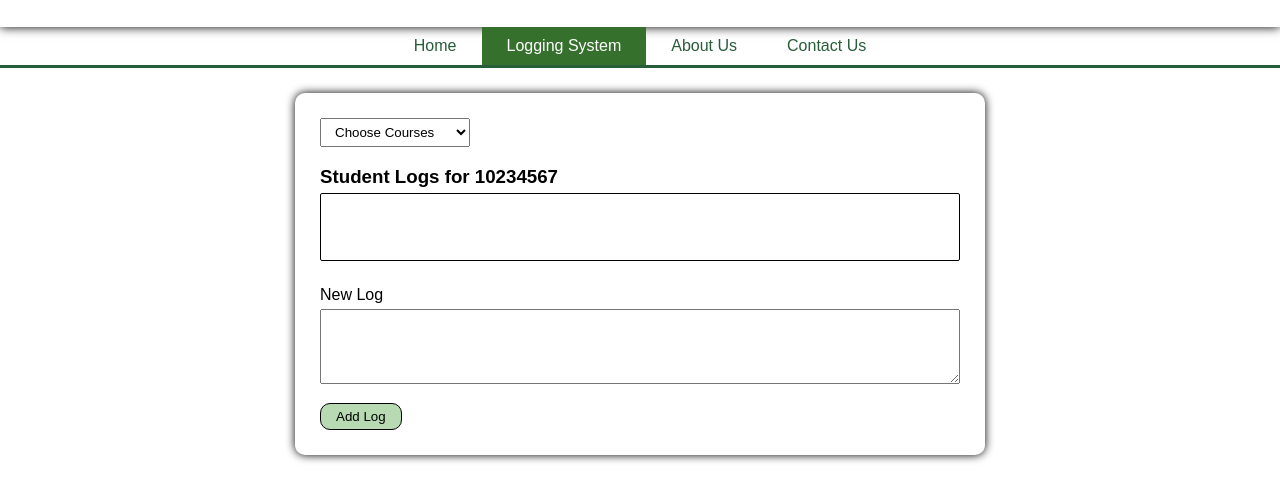
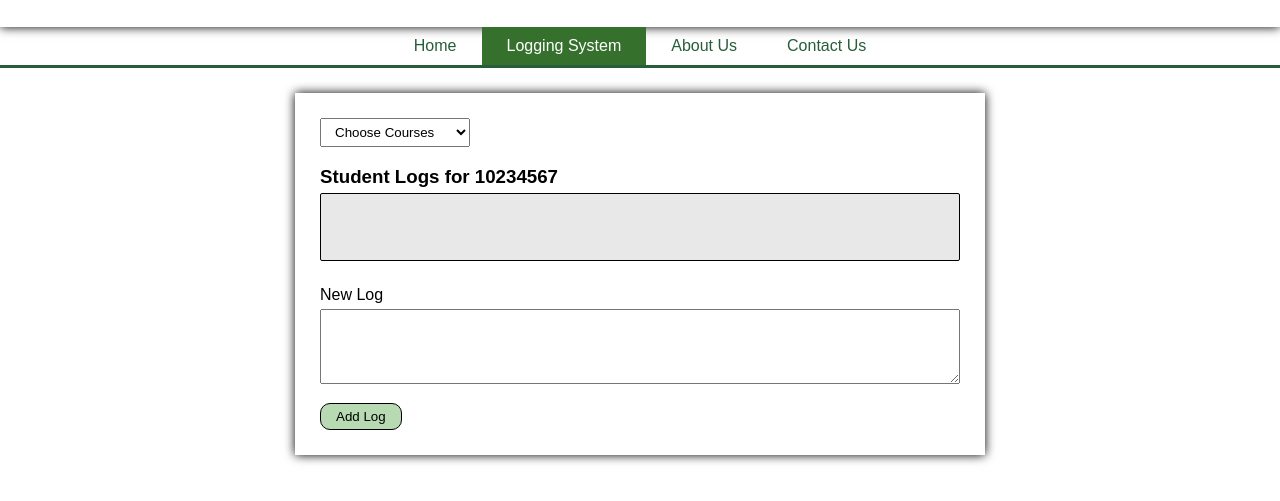
Before and after one commit to WestynD/Dark-Mode-and-UVU-Branding, a website: page public/index.html in a window 1280 px wide. Shown: the part 61-562 px from the top of the page. Drawn offline with Linux system fonts and the light colour scheme; no server answers; a web font is replaced by a local one.

Commit message:
1 binaries uploaded

```diff
--- a/public/style.css
+++ b/public/style.css
@@ -63,7 +63,6 @@ form {
   box-shadow: 0px 0px 10px black;
   background-color: #fff;
   padding: 25px;
-  border-radius: 10px;
   width: 50%;
   margin: auto;
 }
@@ -118,7 +117,7 @@ h3 {
 }
 
 #logDiv {
-  background-color: white;
+  background-color:  #e8e8e8;
   border-radius: 2px;
   border: 1px solid black;
   padding: 25px;
@@ -133,6 +132,3 @@ h3 {
 .warning {
   color: red;
 }
-
-/* TODO: make it look awesome. */
-/* TODO: make it responsive. */
```
Also changed, not shown: UVU-img.png (added).
